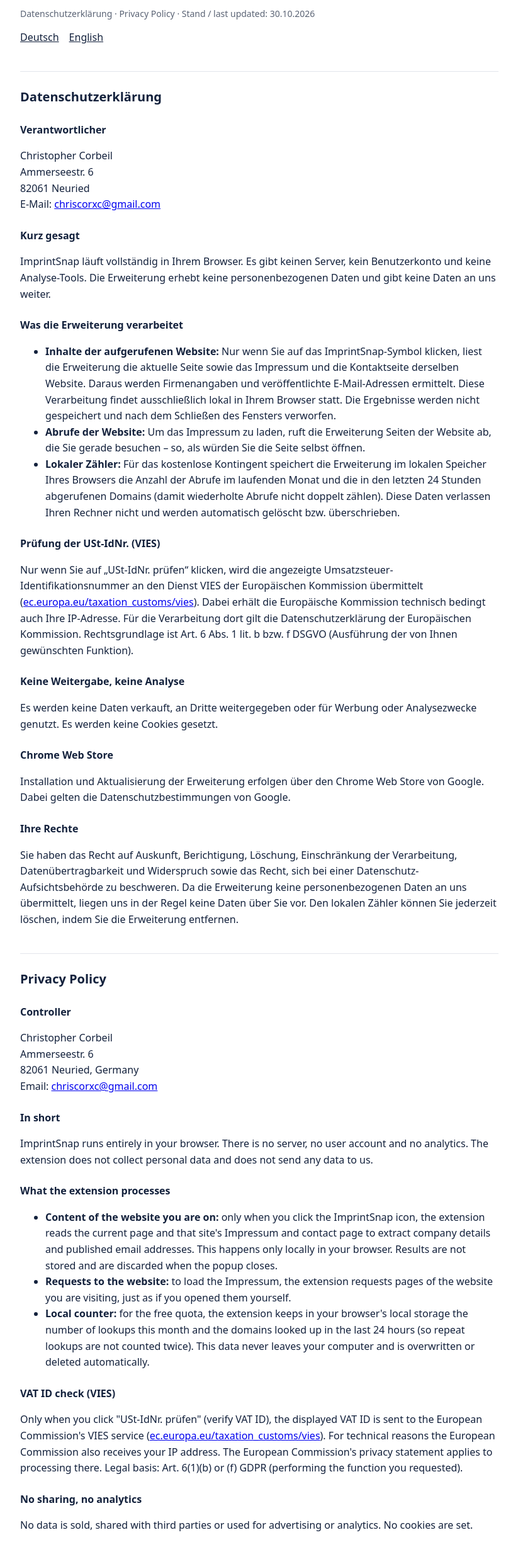
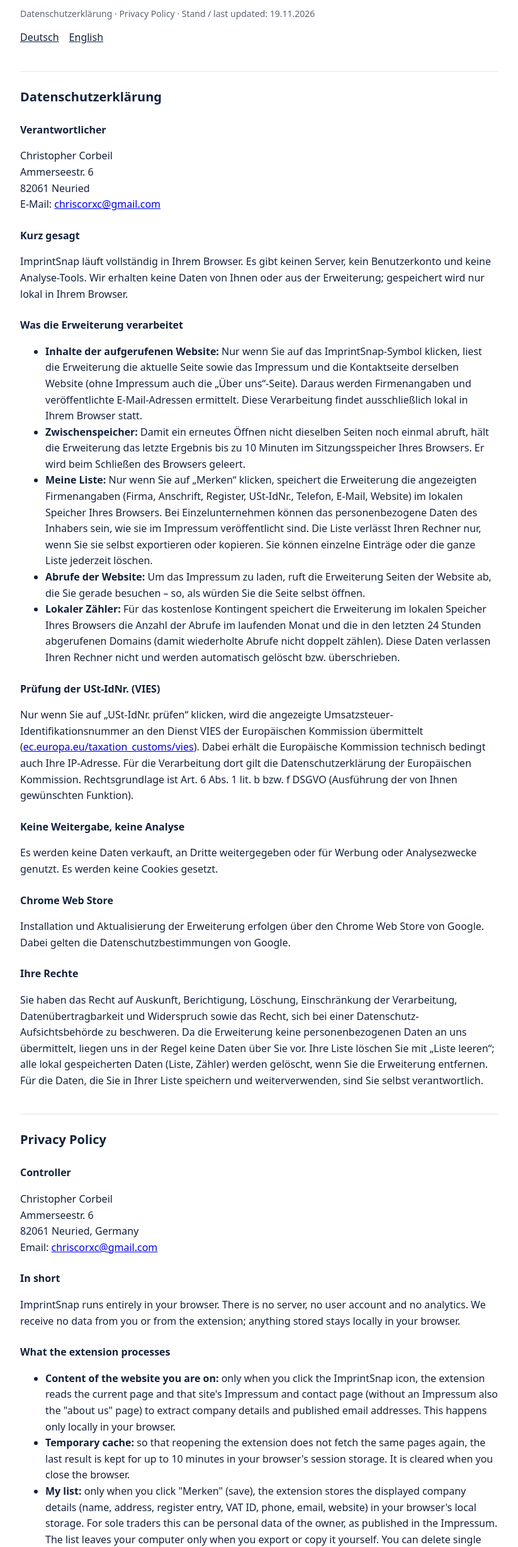
Before and after one commit to chriscorxc/imprintsnap-site, a plain HTML site: page index.html in a window 1280 px wide. Shown: the part 88-2545 px from the top of the page at 63% size, without its empty margins (228-1051 px from the left). Drawn offline with Linux system fonts and the light colour scheme.

Commit message:
Privacy policy for 0.3.0: saved list and session cache
Co-Authored-By: Claude Fable 5.2 <noreply@anthropic.com>
Claude-Session: https://claude.ai/code/session_01UAsZ1u2fZVHrUMpWnwMgsc

```diff
--- a/index.html
+++ b/index.html
@@ -23,7 +23,7 @@
 <body>
 <main>
   <h1>Imprint<span>Snap</span></h1>
-  <p class="muted">Datenschutzerklärung · Privacy Policy · Stand / last updated: 30.10.2026</p>
+  <p class="muted">Datenschutzerklärung · Privacy Policy · Stand / last updated: 19.11.2026</p>
   <nav><a href="#de">Deutsch</a><a href="#en">English</a></nav>
 
   <section id="de" lang="de">
@@ -36,11 +36,13 @@
        E-Mail: <a href="mailto:chriscorxc@gmail.com">chriscorxc@gmail.com</a></p>
 
     <h3>Kurz gesagt</h3>
-    <p>ImprintSnap läuft vollständig in Ihrem Browser. Es gibt keinen Server, kein Benutzerkonto und keine Analyse-Tools. Die Erweiterung erhebt keine personenbezogenen Daten und gibt keine Daten an uns weiter.</p>
+    <p>ImprintSnap läuft vollständig in Ihrem Browser. Es gibt keinen Server, kein Benutzerkonto und keine Analyse-Tools. Wir erhalten keine Daten von Ihnen oder aus der Erweiterung; gespeichert wird nur lokal in Ihrem Browser.</p>
 
     <h3>Was die Erweiterung verarbeitet</h3>
     <ul>
-      <li><strong>Inhalte der aufgerufenen Website:</strong> Nur wenn Sie auf das ImprintSnap-Symbol klicken, liest die Erweiterung die aktuelle Seite sowie das Impressum und die Kontaktseite derselben Website. Daraus werden Firmenangaben und veröffentlichte E-Mail-Adressen ermittelt. Diese Verarbeitung findet ausschließlich lokal in Ihrem Browser statt. Die Ergebnisse werden nicht gespeichert und nach dem Schließen des Fensters verworfen.</li>
+      <li><strong>Inhalte der aufgerufenen Website:</strong> Nur wenn Sie auf das ImprintSnap-Symbol klicken, liest die Erweiterung die aktuelle Seite sowie das Impressum und die Kontaktseite derselben Website (ohne Impressum auch die „Über uns“-Seite). Daraus werden Firmenangaben und veröffentlichte E-Mail-Adressen ermittelt. Diese Verarbeitung findet ausschließlich lokal in Ihrem Browser statt.</li>
+      <li><strong>Zwischenspeicher:</strong> Damit ein erneutes Öffnen nicht dieselben Seiten noch einmal abruft, hält die Erweiterung das letzte Ergebnis bis zu 10 Minuten im Sitzungsspeicher Ihres Browsers. Er wird beim Schließen des Browsers geleert.</li>
+      <li><strong>Meine Liste:</strong> Nur wenn Sie auf „Merken“ klicken, speichert die Erweiterung die angezeigten Firmenangaben (Firma, Anschrift, Register, USt-IdNr., Telefon, E-Mail, Website) im lokalen Speicher Ihres Browsers. Bei Einzelunternehmen können das personenbezogene Daten des Inhabers sein, wie sie im Impressum veröffentlicht sind. Die Liste verlässt Ihren Rechner nur, wenn Sie sie selbst exportieren oder kopieren. Sie können einzelne Einträge oder die ganze Liste jederzeit löschen.</li>
       <li><strong>Abrufe der Website:</strong> Um das Impressum zu laden, ruft die Erweiterung Seiten der Website ab, die Sie gerade besuchen – so, als würden Sie die Seite selbst öffnen.</li>
       <li><strong>Lokaler Zähler:</strong> Für das kostenlose Kontingent speichert die Erweiterung im lokalen Speicher Ihres Browsers die Anzahl der Abrufe im laufenden Monat und die in den letzten 24 Stunden abgerufenen Domains (damit wiederholte Abrufe nicht doppelt zählen). Diese Daten verlassen Ihren Rechner nicht und werden automatisch gelöscht bzw. überschrieben.</li>
     </ul>
@@ -55,7 +57,7 @@
     <p>Installation und Aktualisierung der Erweiterung erfolgen über den Chrome Web Store von Google. Dabei gelten die Datenschutzbestimmungen von Google.</p>
 
     <h3>Ihre Rechte</h3>
-    <p>Sie haben das Recht auf Auskunft, Berichtigung, Löschung, Einschränkung der Verarbeitung, Datenübertragbarkeit und Widerspruch sowie das Recht, sich bei einer Datenschutz-Aufsichtsbehörde zu beschweren. Da die Erweiterung keine personenbezogenen Daten an uns übermittelt, liegen uns in der Regel keine Daten über Sie vor. Den lokalen Zähler können Sie jederzeit löschen, indem Sie die Erweiterung entfernen.</p>
+    <p>Sie haben das Recht auf Auskunft, Berichtigung, Löschung, Einschränkung der Verarbeitung, Datenübertragbarkeit und Widerspruch sowie das Recht, sich bei einer Datenschutz-Aufsichtsbehörde zu beschweren. Da die Erweiterung keine personenbezogenen Daten an uns übermittelt, liegen uns in der Regel keine Daten über Sie vor. Ihre Liste löschen Sie mit „Liste leeren“; alle lokal gespeicherten Daten (Liste, Zähler) werden gelöscht, wenn Sie die Erweiterung entfernen. Für die Daten, die Sie in Ihrer Liste speichern und weiterverwenden, sind Sie selbst verantwortlich.</p>
   </section>
 
   <section id="en" lang="en">
@@ -68,11 +70,13 @@
        Email: <a href="mailto:chriscorxc@gmail.com">chriscorxc@gmail.com</a></p>
 
     <h3>In short</h3>
-    <p>ImprintSnap runs entirely in your browser. There is no server, no user account and no analytics. The extension does not collect personal data and does not send any data to us.</p>
+    <p>ImprintSnap runs entirely in your browser. There is no server, no user account and no analytics. We receive no data from you or from the extension; anything stored stays locally in your browser.</p>
 
     <h3>What the extension processes</h3>
     <ul>
-      <li><strong>Content of the website you are on:</strong> only when you click the ImprintSnap icon, the extension reads the current page and that site's Impressum and contact page to extract company details and published email addresses. This happens only locally in your browser. Results are not stored and are discarded when the popup closes.</li>
+      <li><strong>Content of the website you are on:</strong> only when you click the ImprintSnap icon, the extension reads the current page and that site's Impressum and contact page (without an Impressum also the "about us" page) to extract company details and published email addresses. This happens only locally in your browser.</li>
+      <li><strong>Temporary cache:</strong> so that reopening the extension does not fetch the same pages again, the last result is kept for up to 10 minutes in your browser's session storage. It is cleared when you close the browser.</li>
+      <li><strong>My list:</strong> only when you click "Merken" (save), the extension stores the displayed company details (name, address, register entry, VAT ID, phone, email, website) in your browser's local storage. For sole traders this can be personal data of the owner, as published in the Impressum. The list leaves your computer only when you export or copy it yourself. You can delete single entries or the whole list at any time.</li>
       <li><strong>Requests to the website:</strong> to load the Impressum, the extension requests pages of the website you are visiting, just as if you opened them yourself.</li>
       <li><strong>Local counter:</strong> for the free quota, the extension keeps in your browser's local storage the number of lookups this month and the domains looked up in the last 24 hours (so repeat lookups are not counted twice). This data never leaves your computer and is overwritten or deleted automatically.</li>
     </ul>
@@ -87,7 +91,7 @@
     <p>The extension is installed and updated through Google's Chrome Web Store, where Google's privacy policy applies.</p>
 
     <h3>Your rights</h3>
-    <p>You have the right of access, rectification, erasure, restriction of processing, data portability and objection, and the right to lodge a complaint with a data protection supervisory authority. As the extension does not send personal data to us, we normally hold no data about you. You can delete the local counter at any time by removing the extension.</p>
+    <p>You have the right of access, rectification, erasure, restriction of processing, data portability and objection, and the right to lodge a complaint with a data protection supervisory authority. As the extension does not send personal data to us, we normally hold no data about you. You can delete your list with "Liste leeren" (clear list); all locally stored data (list, counter) is deleted when you remove the extension. You are responsible for the data you save to your list and use further.</p>
   </section>
 </main>
 </body>
```
